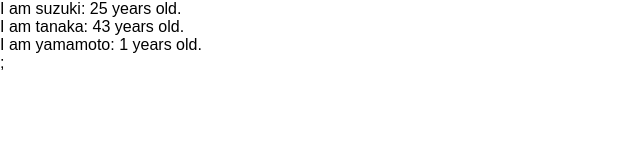
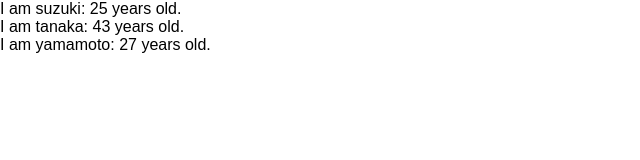
Before and after one commit to koseisakashita/react_app, a React (Create React App) app in the folder app/: page / in a window 1280 px wide. Shown: the top 160 px of the page, without its empty margins (0-640 px from the left). Built offline with nearby package versions, Linux system fonts and the light colour scheme.

Commit message:
create prop-types

```diff
--- a/app/src/App.js
+++ b/app/src/App.js
@@ -1,4 +1,5 @@
 import React from 'react';
+import PropTypes from 'prop-types';
 
 // class App extends Component {
 //   render() {
@@ -15,13 +16,13 @@ const App = () => {
   const profiles = [
     {name: 'suzuki', age:25},
     {name: 'tanaka', age:43},
-    {name: 'yamamoto'},
+    {name: 'yamamoto', age: 27}
   ]
   return (
     <div>
       {profiles.map((profile, index) => {
         return <User name={profile.name} age={profile.age} key={index}/>
-      })};
+      })}
     </div>
   )
 }
@@ -30,8 +31,9 @@ const User = (props) => {
   return (<div>I am {props.name}: {props.age} years old.</div>)
 }
 
-User.defaultProps = {
-  age: 1
+User.propTypes = {
+  name: PropTypes.string,
+  age: PropTypes.number.isRequired
 }
 
 export default App;
```
